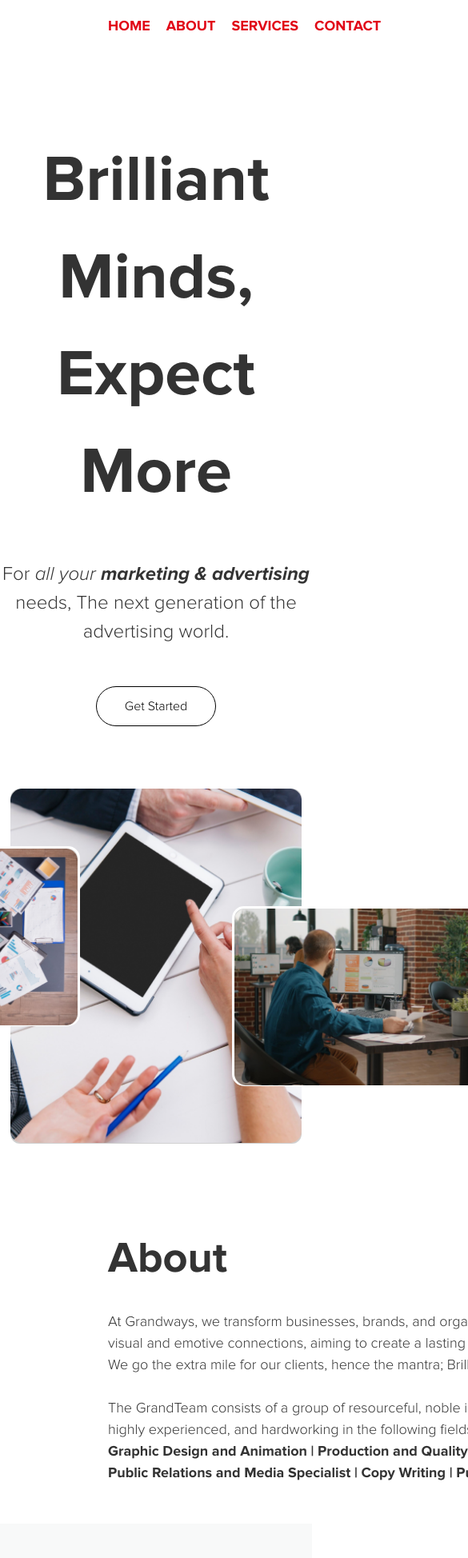
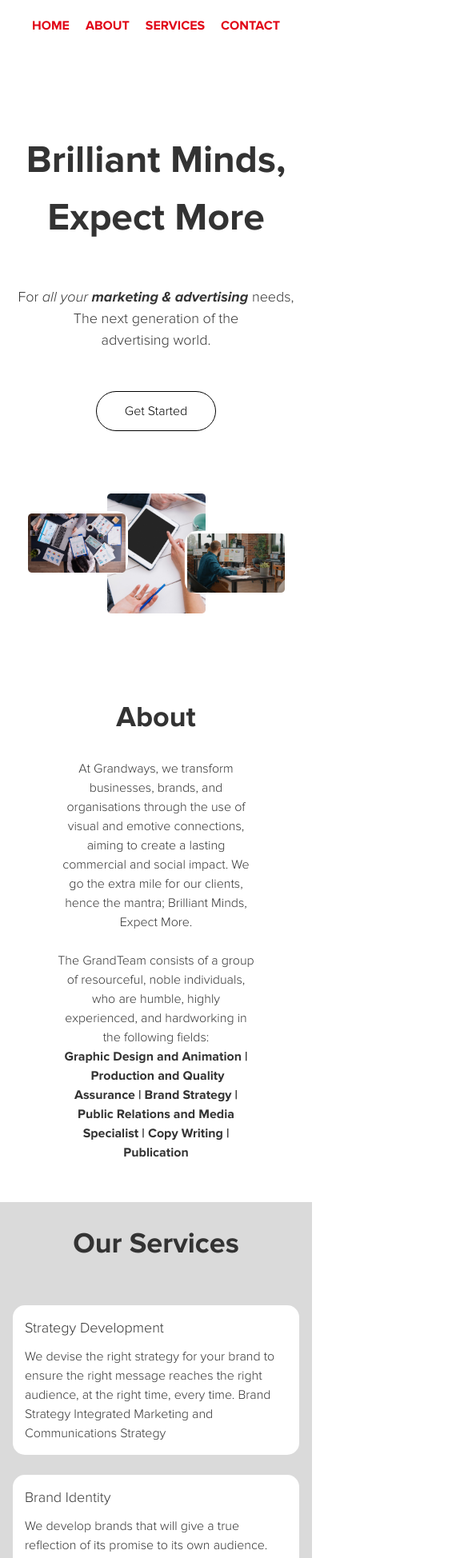
Before and after one commit to Grandways/GrandwaysWebsite, a Next.js app: page / in a window 390 px wide. Shown: the top 1948 px of the page at 80% size, 585 px wide, since content can reach past the window. Built offline with nearby package versions, Linux system fonts and the light colour scheme.

Commit message:
home responsiveness done

```diff
--- a/app/(root)/(home)/page.jsx
+++ b/app/(root)/(home)/page.jsx
@@ -23,9 +23,9 @@ export default function Home() {
   return (
     <>
       <div>
-        <div className="w-full pt-[100px] pb-[50px] flex flex-col items-center">
-          <h1 className="text-center mb-[50px]">Brilliant Minds,<br/>Expect More</h1>
-          <h2 className="text-center text-[24px] mb-[50px] font-light">
+        <div className="w-full pt-[100px] pb-[50px] flex flex-col items-center max-md:px-[16px]">
+          <h1 className="text-center mb-[50px] max-md:text-[48px]">Brilliant Minds,<br/>Expect More</h1>
+          <h2 className="text-center text-[24px] mb-[50px] font-light max-md:text-[18px]">
             For <span className="italic">all your <span className="font-bold">marketing & advertising</span></span> needs, The next generation of the<br/>advertising world.
           </h2>
 
@@ -34,75 +34,75 @@ export default function Home() {
           </Link>
 
           <div className="flex justify-center relative">
-            <div className="w-[370px] h-[225px] bg-[#D9D9D9] heroimg rounded-[15px] absolute z-2 left-[280px] top-[150px]">
+            <div className="w-[370px] h-[225px] bg-[#D9D9D9] heroimg rounded-[15px] absolute z-2 left-[280px] top-[150px] max-md:w-[128px] max-md:h-[78px] max-md:left-[100px] max-md:top-[50px]">
               <Image src={hLeft} alt="" width={370} height={225} className="" />
             </div>
-            <div className="w-[370px] h-[450px] bg-[#D1D1D1] heroimg rounded-[15px]">
+            <div className="w-[370px] h-[450px] bg-[#D1D1D1] heroimg rounded-[15px] max-md:w-[129px] max-md:h-[156px]">
               <Image src={hMid} alt="" width={370} height={225} className="" />
             </div>
-            <div className="w-[370px] h-[225px] bg-[#D9D9D9] heroimg rounded-[15px] absolute z-2 right-[280px] top-[75px]">
+            <div className="w-[370px] h-[225px] bg-[#D9D9D9] heroimg rounded-[15px] absolute z-2 right-[280px] top-[75px] max-md:w-[128px] max-md:h-[78px] max-md:right-[100px] max-md:top-[25px]">
               <Image src={hRight} alt="" width={370} height={225} className="" />
             </div>
           </div>
         </div>
 
-        <div className="w-full px-[135px]">
-          <h2 className="mt-[50px] mb-[25px]">About</h2>
+        <div className="w-full px-[135px] max-md:px-[16px] max-md:flex max-md:flex-col max-md:items-center">
+          <h2 className="mt-[50px] mb-[25px] max-md:text-[36px]">About</h2>
           <div className="flex mb-[50px]">
             <div>
-              <p className="w-[700px]">
+              <p className="w-[700px] max-md:w-[250px] max-md:text-center max-md:text-[16px]">
                   At Grandways, we transform businesses, brands, and organisations through the use of visual and emotive connections, aiming to create a lasting commercial and social impact. We go the extra mile for our clients, hence the mantra; Brilliant Minds, Expect More.
                 <br/><br/>
                   The GrandTeam consists of a group of resourceful, noble individuals, who are humble, highly experienced, and hardworking in the following fields:
               </p>
 
-              <p className="font-bold w-[700px]">
+              <p className="font-bold w-[700px] max-md:w-[250px] max-md:text-center max-md:text-[16px]">
                   Graphic Design and Animation | Production and Quality Assurance | Brand Strategy | Public Relations and Media Specialist | Copy Writing | Publication
               </p>
             </div>
 
-            <div className="w-[370px] h-[200px] bg-[#EAE8E8] ml-[90px] rounded-[15px] flex items-center justify-center overflow-hidden">
+            <div className="w-[370px] h-[200px] bg-[#EAE8E8] ml-[90px] rounded-[15px] flex items-center justify-center overflow-hidden max-md:hidden">
               <Image src={aSec} alt="" width={370} height={200} className="" />
             </div>
           </div>
         </div>
 
-        <div className="w-full flex flex-col items-center py-[50px] bg-[#F8F9F9]">
-          <h2 className="mb-[50px]">Our Services</h2>
+        <div className="w-full flex flex-col items-center py-[50px] bg-[#DADADA] max-md:px-[16px] max-md:py-[25px]">
+          <h2 className="mb-[50px] max-md:text-[36px]">Our Services</h2>
           <div className="flex flex-col gap-[20px] mb-[50px]">
 
-            <div className="flex gap-[25px]">
-              <div className="services w-[570px] h-[225px] flex justify-between px-[25px] items-center bg-[#ffffff] rounded-[15px]">
-                <FaRegLightbulb className="text-[#222952] w-[100px] h-[100px]" />
+            <div className="flex gap-[25px] max-md:flex-col">
+              <div className="services w-[570px] h-[225px] flex justify-between px-[25px] items-center bg-[#ffffff] rounded-[15px] max-md:w-fit max-md:h-fit max-md:p-[15px]">
+                <FaRegLightbulb className="text-[#222952] w-[100px] h-[100px] max-md:hidden" />
                 <div className="flex flex-col gap-[10px]">
-                  <p className="text-[24px]">Strategy Development</p>
-                  <p className="w-[395px]">We devise the right strategy for your brand to ensure the right message reaches the right audience, at the right time, every time. Brand Strategy Integrated Marketing and Communications Strategy</p>
+                  <p className="text-[24px] max-md:text-[18px]">Strategy Development</p>
+                  <p className="w-[395px] max-md:text-[16px] max-md:w-[328px]">We devise the right strategy for your brand to ensure the right message reaches the right audience, at the right time, every time. Brand Strategy Integrated Marketing and Communications Strategy</p>
                 </div>
               </div>
 
-              <div className="services w-[570px] h-[225px] flex justify-between px-[25px] items-center bg-[#ffffff] rounded-[15px]">
-                <FaRegIdCard className="text-[#222952] w-[100px] h-[100px]" />
+              <div className="services w-[570px] h-[225px] flex justify-between px-[25px] items-center bg-[#ffffff] rounded-[15px] max-md:w-fit max-md:h-fit max-md:p-[15px]">
+                <FaRegIdCard className="text-[#222952] w-[100px] h-[100px] max-md:hidden" />
                 <div className="flex flex-col gap-[10px]">
-                  <p className="text-[24px]">Brand Identity</p>
-                  <p className="w-[395px]">We develop brands that will give a true reflection of its promise to its own audience. From initial conceptualisation of a new brand, identifying a brand strategy or even re-branding</p>
+                  <p className="text-[24px] max-md:text-[18px]">Brand Identity</p>
+                  <p className="w-[395px] max-md:text-[16px] max-md:w-[328px]">We develop brands that will give a true reflection of its promise to its own audience. From initial conceptualisation of a new brand, identifying a brand strategy or even re-branding</p>
                 </div>
               </div>
             </div>
 
-            <div className="flex gap-[25px]">
-              <div className="services w-[570px] h-[225px] flex justify-between px-[25px] items-center bg-[#ffffff] rounded-[15px]">
-                <FaPerson className="text-[#222952] w-[100px] h-[100px]" />
+            <div className="flex gap-[25px] max-md:flex-col">
+              <div className="services w-[570px] h-[225px] flex justify-between px-[25px] items-center bg-[#ffffff] rounded-[15px] max-md:w-fit max-md:h-fit max-md:p-[15px]">
+                <FaPerson className="text-[#222952] w-[100px] h-[100px] max-md:hidden" />
                 <div className="flex flex-col gap-[10px]">
-                  <p className="text-[24px]">Merchandise</p>
-                  <p className="w-[395px]">Grandways finds the best promotional items, corporate merchandise, memorabilia that will speak your brand to your audience. Corporate & Promotional merchandise Branding material Radio jingles (Script and production)</p>
+                  <p className="text-[24px] max-md:text-[18px]">Merchandise</p>
+                  <p className="w-[395px] max-md:text-[16px] max-md:w-[328px]">Grandways finds the best promotional items, corporate merchandise, memorabilia that will speak your brand to your audience. Corporate & Promotional merchandise Branding material Radio jingles (Script and production)</p>
                 </div>
               </div>
 
-              <div className="services w-[570px] h-[225px] flex justify-between px-[25px] items-center bg-[#ffffff] rounded-[15px]">
-                <IoMegaphoneSharp className="text-[#222952] w-[100px] h-[100px]" />
+              <div className="services w-[570px] h-[225px] flex justify-between px-[25px] items-center bg-[#ffffff] rounded-[15px] max-md:w-fit max-md:h-fit max-md:p-[15px]">
+                <IoMegaphoneSharp className="text-[#222952] w-[100px] h-[100px] max-md:hidden" />
                 <div className="flex flex-col gap-[10px]">
-                  <p className="text-[24px]">Activations & Publications</p>
-                  <p className="w-[395px]">With activations we connect consumers with brands in ways that transcend conventional means of interaction. We aim to connect people to brands in a way that inspires and requires action</p>
+                  <p className="text-[24px] max-md:text-[18px]">Activations & Publications</p>
+                  <p className="w-[395px] max-md:text-[16px] max-md:w-[328px]">With activations we connect consumers with brands in ways that transcend conventional means of interaction. We aim to connect people to brands in a way that inspires and requires action</p>
                 </div>
               </div>
             </div>
@@ -113,16 +113,16 @@ export default function Home() {
           </Link>
         </div>
 
-        <div className="w-full py-[50px] px-[135px]">
-          <h2 className="mb-[25px]">Our Giants</h2>
+        <div className="w-full py-[50px] px-[135px] max-md:px-[16px] max-md:flex max-md:flex-col max-md:items-center">
+          <h2 className="mb-[25px] max-md:text-[36px]">Our Giants</h2>
           <div className="flex justify-between">
-            <p className="w-1/2 mb-[50px]">Celebrate our valued partnerships with leading brands. Appreciating the companies we've collaborated with, each representing a successful journey in marketing and advertising. Together, we've achieved remarkable results and fueled growth for our clients.</p>
+            <p className="w-1/2 mb-[50px] max-md:text-[16px] max-md:text-center max-md:w-full">Celebrate our valued partnerships with leading brands. Appreciating the companies we've collaborated with, each representing a successful journey in marketing and advertising. Together, we've achieved remarkable results and fueled growth for our clients.</p>
             <Link href={"/contact"}>
-              <button className="w-[150px] h-[50px] rounded-[25px] border-[1px] border-[#000000] border-solid mb-[75px]">Work With Us</button>
+              <button className="w-[150px] h-[50px] rounded-[25px] border-[1px] border-[#000000] border-solid mb-[75px] max-md:hidden">Work With Us</button>
             </Link>
           </div>
 
-          <div className="w-full h-[150px] bg-[#F8F9F9] flex justify-between items-center rounded-[15px] p-[25px]">
+          <div className="w-full h-[150px] bg-[#DADADA] flex justify-between items-center rounded-[15px] p-[25px] max-md:flex-col max-md:w-[200px] max-md:h-full max-md:gap-[15px]">
             <div className="bg-white w-[150px] h-[100px] partners rounded-[7.5px] flex items-center justify-center">
               <Image src={turnst} alt="turnstar logo" width={150} height={100} />
             </div>
--- a/app/(root)/about/page.jsx
+++ b/app/(root)/about/page.jsx
@@ -10,7 +10,7 @@ const About = () => {
   return (
     <>
       <div>
-        <div className="w-full h-[700px] bg-[#F8F9F9] px-[135px] flex">
+        <div className="w-full h-[700px] bg-[#DADADA] px-[135px] flex">
           <div className="flex flex-col w-1/2 justify-center">
             <h1 className="mb-[15px]">We Go The<br/>Extra Mile</h1>
             <p className="w-[470px] mb-[25px]">The Grandways Team consists of a group of resourceful, noble individuals who are humble, highly experienced and hard working.</p>
@@ -47,7 +47,7 @@ const About = () => {
           </div>
         </div>
 
-        <div className="w-full flex flex-col items-center px-[135px] py-[50px] bg-[#F8F9F9] gap-[50px]">
+        <div className="w-full flex flex-col items-center px-[135px] py-[50px] bg-[#DADADA] gap-[50px]">
           <div className="flex gap-[25px] relative">
             <p className="w-1/2 text-[24px]">We go the extra mile for our clients, hence our brand mantra: Brilliant Minds. Expect More</p>
             <div className="flex relative w-1/2">
--- a/app/(root)/services/page.jsx
+++ b/app/(root)/services/page.jsx
@@ -13,7 +13,7 @@ const Services = () => {
   return (
     <>
       <div>
-        <div className="w-full h-[700px] bg-[#F8F9F9] px-[135px] flex">
+        <div className="w-full h-[700px] bg-[#DADADA] px-[135px] flex">
           <div className="flex flex-col w-1/2 justify-center">
             <h1 className="mb-[15px]">How We<br/>Can Help</h1>
             <p className="w-[470px] mb-[25px]">Elevate your brand with our expertise. Explore tailored marketing and advertising solutions for success. Unlock your business' potential with our services.</p>
@@ -43,7 +43,7 @@ const Services = () => {
             </Link>
         </div>
 
-        <div className="w-full flex flex-col bg-[#F8F9F9] gap-[50px] px-[135px] py-[50px]">
+        <div className="w-full flex flex-col bg-[#DADADA] gap-[50px] px-[135px] py-[50px]">
             <h2 className="text-center">What We Offer</h2>
             <div className="flex flex-col items-center gap-[25px]">
                 <div className="flex gap-[25px]">
--- a/app/(util)/components.jsx
+++ b/app/(util)/components.jsx
@@ -5,22 +5,22 @@ import { FaRegCopyright } from "react-icons/fa";
 
 export function Navbar(){
     return(
-        <div className="h-[64px] w-full px-[135px] flex justify-between items-center relative z-50">
-            <Link href={"/"}>
-                <Image src={logo} alt="Grandways Logo" width={224} height={50} className="cursor-pointer" />
+        <div className="h-[64px] w-full px-[135px] flex justify-between items-center relative z-50 max-md:px-[16px] max-md:justify-center">
+            <Link href={"/"} className="max-md:hidden">
+                <Image src={logo} alt="Grandways Logo" width={224} height={50} className="cursor-pointer max-md:hidden" />
             </Link>
           <div className="flex gap-[20px]">
             <Link href={"/"}>
-                <p className="cursor-pointer nav-element text-[#E10617] uppercase">Home</p>
+                <p className="cursor-pointer nav-element text-[#E10617] uppercase max-md:text-[16px]">Home</p>
             </Link>
             <Link href={"/about"}>
-                <p className="cursor-pointer nav-element text-[#E10617] uppercase">About</p>
+                <p className="cursor-pointer nav-element text-[#E10617] uppercase max-md:text-[16px]">About</p>
             </Link>
             <Link href={"/services"}>
-                <p className="cursor-pointer nav-element text-[#E10617] uppercase">Services</p>
+                <p className="cursor-pointer nav-element text-[#E10617] uppercase max-md:text-[16px]">Services</p>
             </Link>
             <Link href={"/contact"}>
-                <p className="cursor-pointer nav-element text-[#E10617] uppercase">Contact</p>
+                <p className="cursor-pointer nav-element text-[#E10617] uppercase max-md:text-[16px]">Contact</p>
             </Link>
           </div>
         </div>
@@ -29,15 +29,15 @@ export function Navbar(){
 
 export function Footer(){
     return(
-        <div className="px-[135px] py-[25px] w-full h-[300px] flex flex-col justify-center gap-[] bg-[#F8F9F9]">
-            <div className="flex justify-between items-start">
+        <div className="px-[135px] py-[25px] w-full h-[300px] flex flex-col justify-center bg-[#F8F9F9] max-md:px-[16px] max-md:h-fit max-md:items-center max-md:gap-[25px]">
+            <div className="flex justify-between items-start max-md:flex-col max-md:gap-[25px] max-md:items-center">
                 <Link href={"/"}>
-                    <Image src={logo} alt="Grandways Logo" width={334} height={75} className="cursor-pointer" />
+                    <Image src={logo} alt="Grandways Logo" width={334} height={75} className="cursor-pointer max-md:w-[250px] max-md:h-[56px]" />
                 </Link>
                 <div className="flex gap-[50px]">
-                    <div className="flex flex-col">
-                        <p className="text-[24px] mb-[25px]">Menu</p>
-                        <div className="flex flex-col gap-[5px]">
+                    <div className="flex flex-col max-md:items-center">
+                        <p className="text-[24px] mb-[25px] max-md:text-[18px] max-md:mb-[15px]">Menu</p>
+                        <div className="flex flex-col gap-[5px] max-md:items-center">
                             <Link href={"/"}>
                                 <p className="cursor-pointer">Home</p>
                             </Link>
@@ -52,9 +52,9 @@ export function Footer(){
                             </Link>
                         </div>
                     </div>
-                    <div className="flex flex-col">
-                        <p className="text-[24px] mb-[25px]">Social</p>
-                        <div className="flex flex-col gap-[5px]">
+                    <div className="flex flex-col max-md:items-center">
+                        <p className="text-[24px] mb-[25px] max-md:text-[18px] max-md:mb-[15px]">Social</p>
+                        <div className="flex flex-col gap-[5px] max-md:items-center">
                             <Link target="blank" rel="noopener" href={"https://www.instagram.com/grandwaysbw/"}>
                                 <p className="cursor-pointer">Instagram</p>
                             </Link>
@@ -65,7 +65,7 @@ export function Footer(){
                     </div>
                 </div>
             </div>
-            <p className="flex items-center gap-[5px]"><FaRegCopyright />2024 Grandways</p>
+            <p className="flex items-center gap-[5px] max-md:text-[16px]"><FaRegCopyright />2024 Grandways</p>
         </div>
     )
 }
```
Also changed, not shown: app/(root)/contact/page.jsx (+6 -6 lines).
